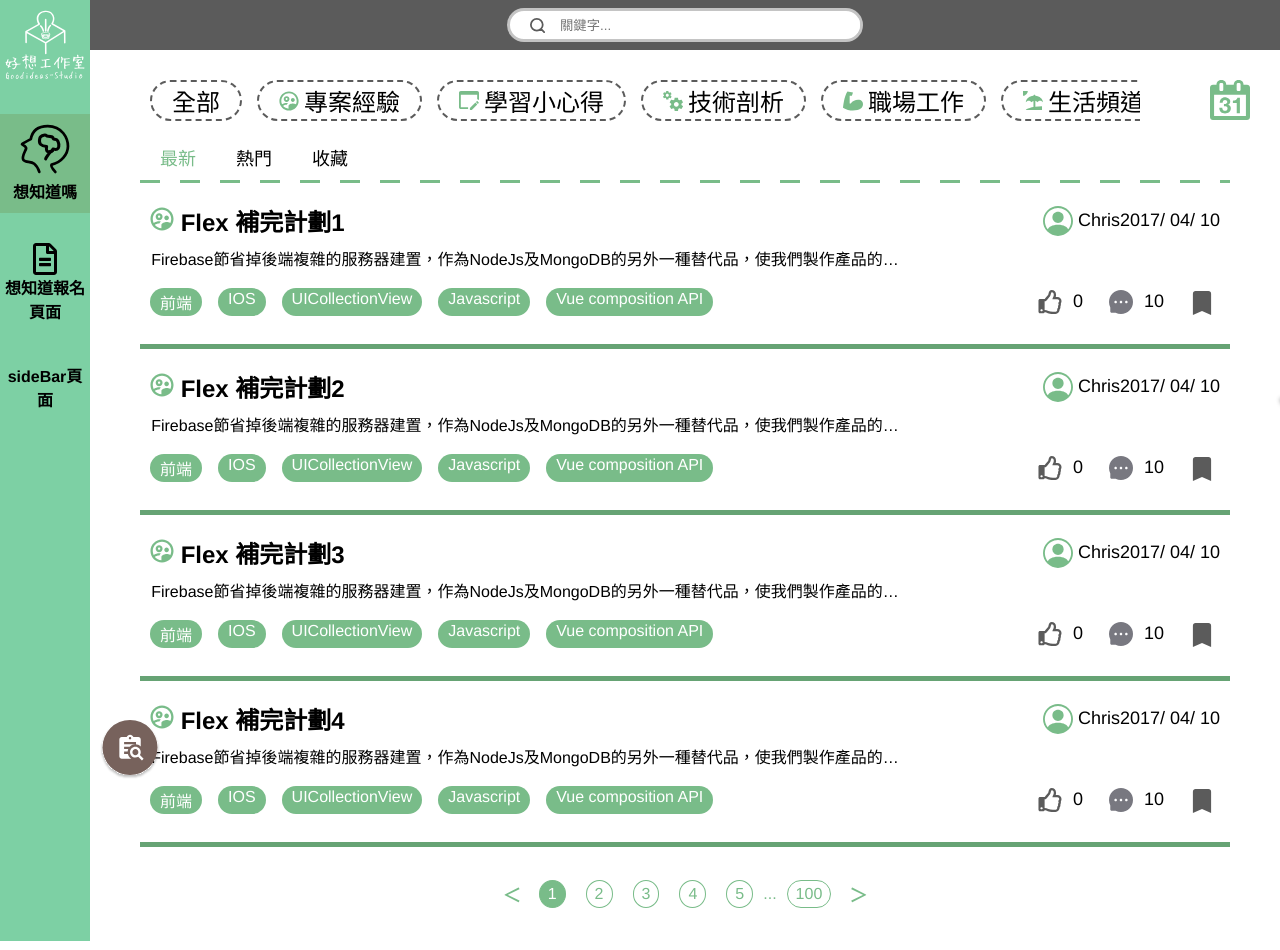
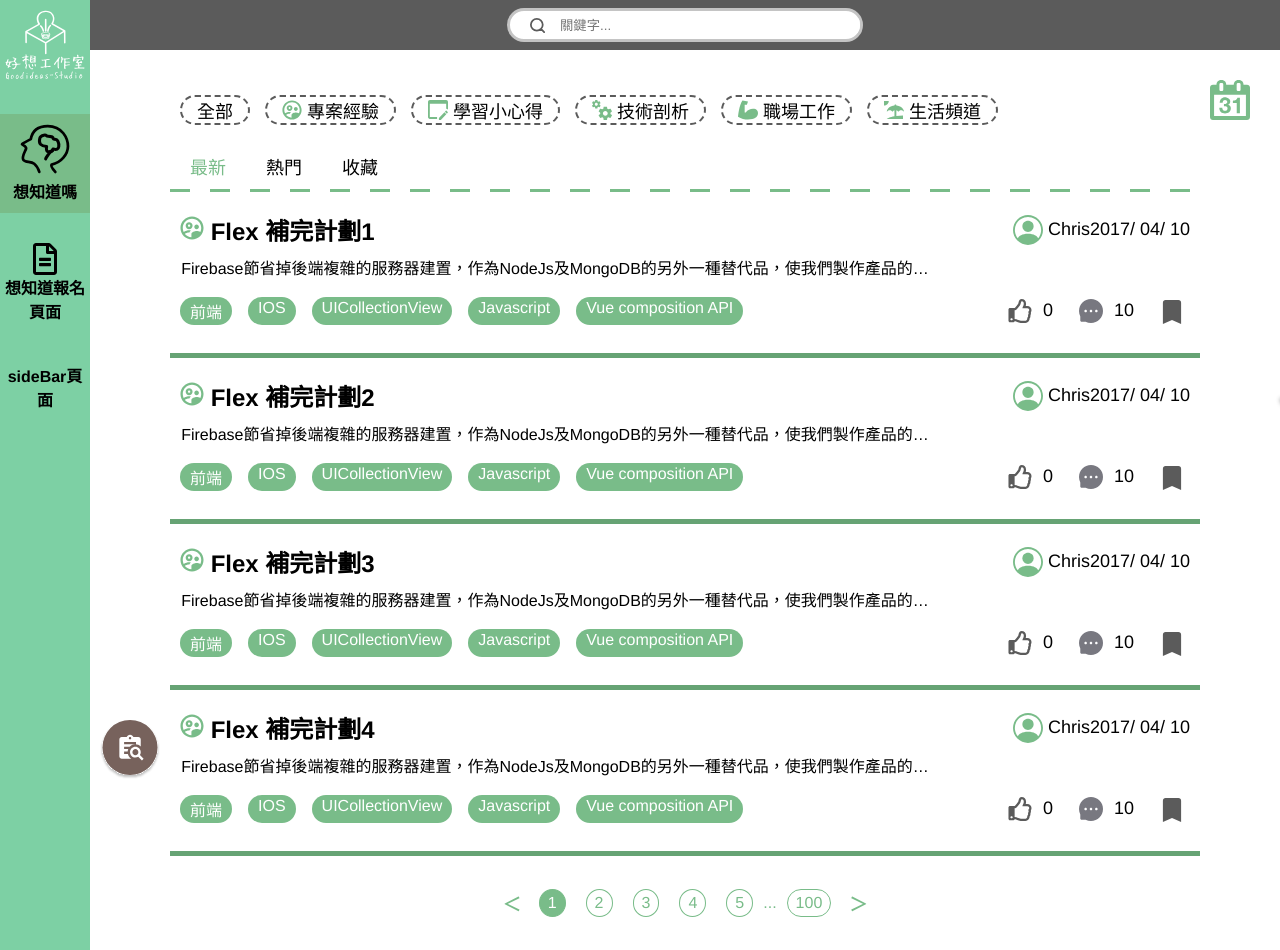
Before and after one commit to sherry-hooo/wannaKnow-platform, a Vue app: page /list in a window 1280 px wide. Built offline with nearby package versions, Linux system fonts and the light colour scheme; no server answers.

Commit message:
wannaKnow:fix tabs advised slightly

```diff
--- a/src/views/WannaKnow/ListView.vue
+++ b/src/views/WannaKnow/ListView.vue
@@ -1,4 +1,5 @@
 <template>
+  <!-- 篩選器 -->
   <ul class="filter">
     <li class="filter_item filter_item-whole">
       <span class="filter_text">全部</span>
@@ -24,14 +25,15 @@
     </div>
   </ul>
 
-  <div class="tabWrapper">
+  <!-- 最新, 熱門, 收藏tab -->
+  <div class="tabs">
     <div
       v-for="filter in filterList"
       :key="filter"
       @click="tabFilter(filter.component)"
       :class="[
-        { 'tabWrapper_item-active': currentFilter === filter.component },
-        'tabWrapper_item',
+        { 'tabs_item-active': currentFilter === filter.component },
+        'tabs_item',
       ]"
     >
       {{ filter.title }}
@@ -117,10 +119,8 @@ export default {
 .filter {
   @include flex.flex(start, center, row, wrap);
   width: calc(100% - 80px);
-  padding: 10px;
-}
-@include breakpoint.tablet {
-  .filter {
+  padding: 15px 10px;
+  @include breakpoint.tablet {
     flex-wrap: nowrap;
     margin-bottom: 0;
   }
@@ -151,9 +151,7 @@ export default {
     vertical-align: top;
     color: #aaa;
   }
-}
-@include breakpoint.tablet {
-  .filter_moreBtn {
+  @include breakpoint.tablet {
     display: none;
   }
 }
@@ -171,9 +169,7 @@ export default {
   &.show {
     max-height: 50px;
   }
-}
-@include breakpoint.tablet {
-  .filter_content {
+  @include breakpoint.tablet {
     max-height: 50px;
     flex: 1 0 0;
     margin-top: 0;
@@ -183,7 +179,7 @@ export default {
 // 篩選tab
 .filter_item {
   display: inline-block;
-  padding: 1px 20px;
+  padding: 0 15px;
   border: 2px dashed color.$gray;
   border-radius: 25px;
   cursor: pointer;
@@ -204,12 +200,10 @@ export default {
     }
   }
   .filter_text {
-    @extend %title;
+    @extend %sub-title;
     vertical-align: middle;
   }
-}
-@include breakpoint.tablet {
-  .filter_item {
+  @include breakpoint.tablet {
     &-whole {
       margin-right: 15px;
     }
@@ -267,10 +261,10 @@ export default {
 //   }
 // }
 
-.tabWrapper {
+.tabs {
   @extend %sub-title;
-  font-weight: 500;
-  display: flex;
+  font-weight: 400;
+  @include flex.flex(start, stretch, row, nowrap);
   color: color.$black;
   border-bottom: 3px solid color.$green-400;
   @include breakpoint.tablet {
@@ -288,12 +282,12 @@ export default {
     background-position: left top 100%;
   }
   &_item {
-    flex: 1;
+    flex: 1 0 0;
     padding: 3px 0;
     transition: background-color 0.3s;
     cursor: pointer;
     @include breakpoint.tablet {
-      flex: none;
+      flex: 0 0 auto;
       padding: 3px 20px;
     }
     &:hover,
--- a/src/views/WannaKnow/WannaKnow.vue
+++ b/src/views/WannaKnow/WannaKnow.vue
@@ -30,9 +30,12 @@ export default {
 </script>
 <style scoped lang="scss">
 .wannaKnow {
-  padding: 20px 10px 0;
+  padding: 10px 0;
+  @include breakpoint.tablet {
+    padding: 20px 30px 0;
+  }
   @include breakpoint.desktop {
-    padding: 20px 50px 0;
+    padding: 30px 80px 0;
   }
   position: relative;
   z-index: 0;
```
